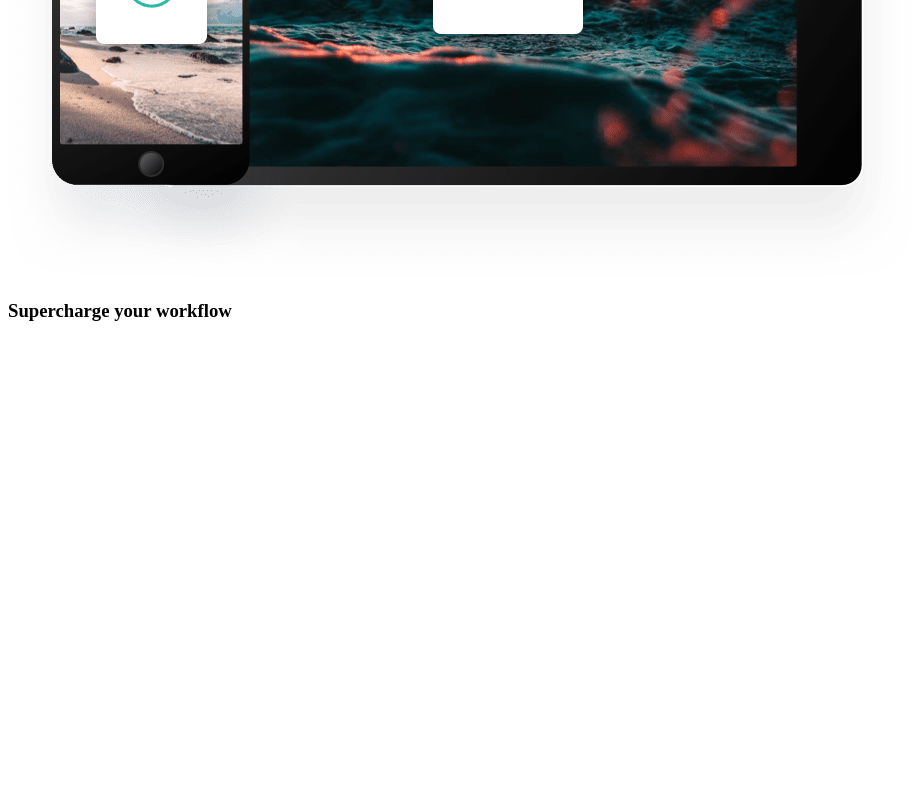
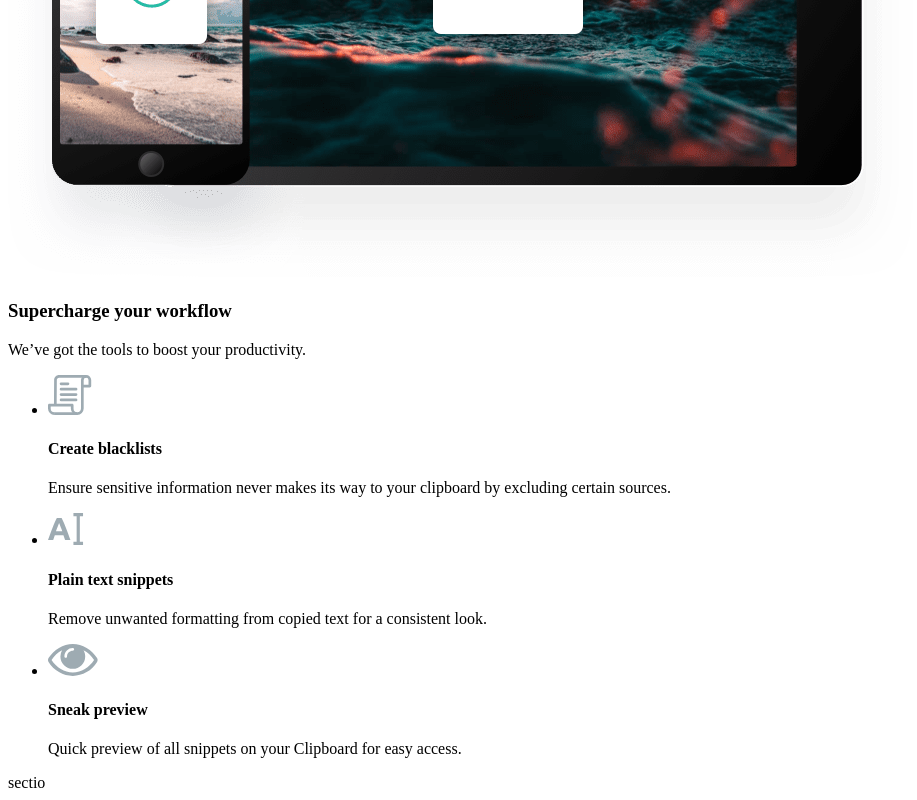
Before and after one commit to TeNeBiT-eng/clipboard-landing-page, a plain HTML site: page index.html in a window 1280 px wide. Shown: the part 1576-2376 px from the top of the page, without its empty margins (0-917 px from the left). Before the commit the page ends 1917 px from the top, so only its background shows below. Drawn offline with Linux system fonts and the light colour scheme; a web font is replaced by a local one.

Commit message:
completed 5th section

```diff
--- a/index.html
+++ b/index.html
@@ -74,7 +74,29 @@
 
         <section>
             <h3>Supercharge your workflow</h3>
+            <p>
+                We’ve got the tools to boost your productivity.
+            </p>
+            <ul>
+                <li>
+                    <img src="/images/icon-blacklist.svg" alt="">
+                    <h4>Create blacklists</h4>
+                    <p>Ensure sensitive information never makes its way to your clipboard by excluding certain sources.</p>
+                </li>
+                <li>
+                    <img src="/images/icon-text.svg" alt="">
+                    <h4>Plain text snippets</h4>
+                    <p>Remove unwanted formatting from copied text for a consistent look.
+                </li>
+                <li>
+                    <img src="/images/icon-preview.svg" alt="">
+                    <h4>Sneak preview</h4>
+                    <p>Quick preview of all snippets on your Clipboard for easy access.</p>
+                </li>
+            </ul>
         </section>
+
+        sectio
     </main>
 </body>
 </html>
```
